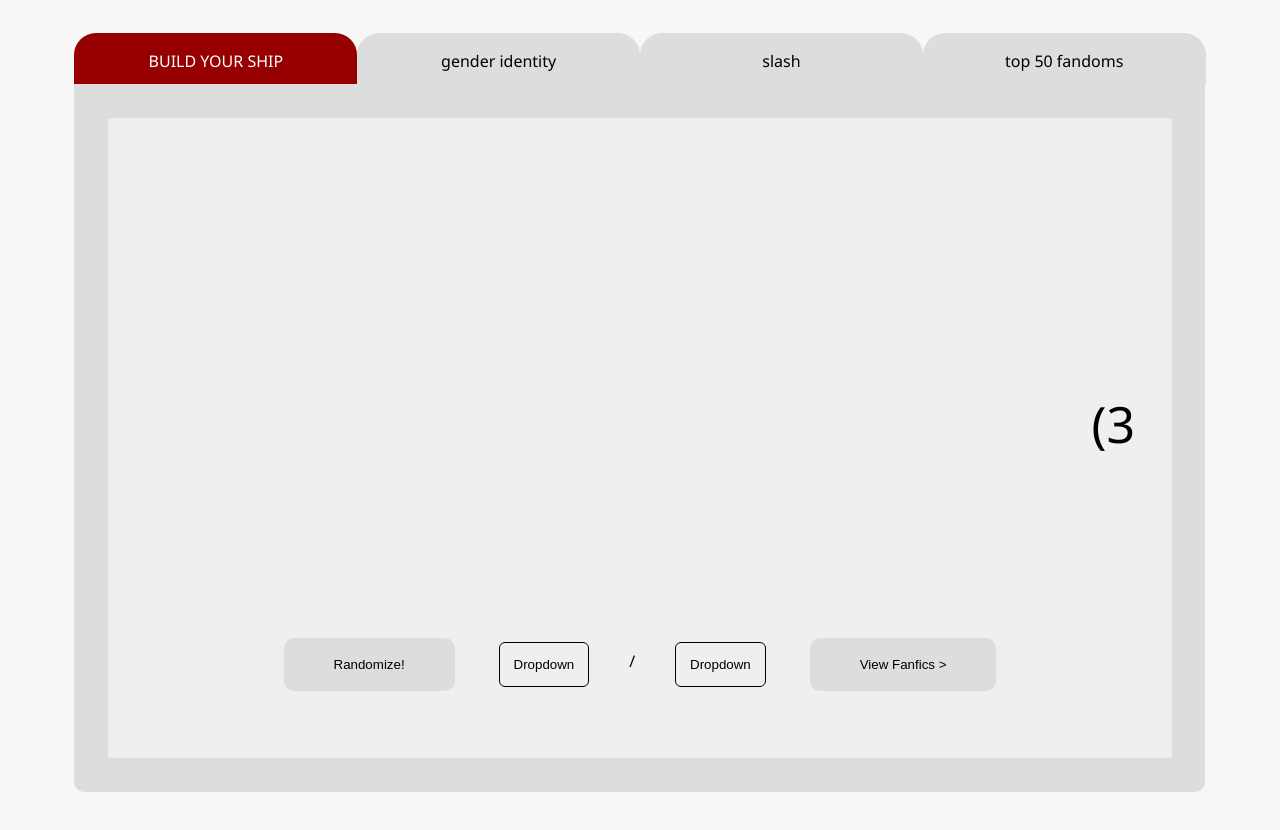
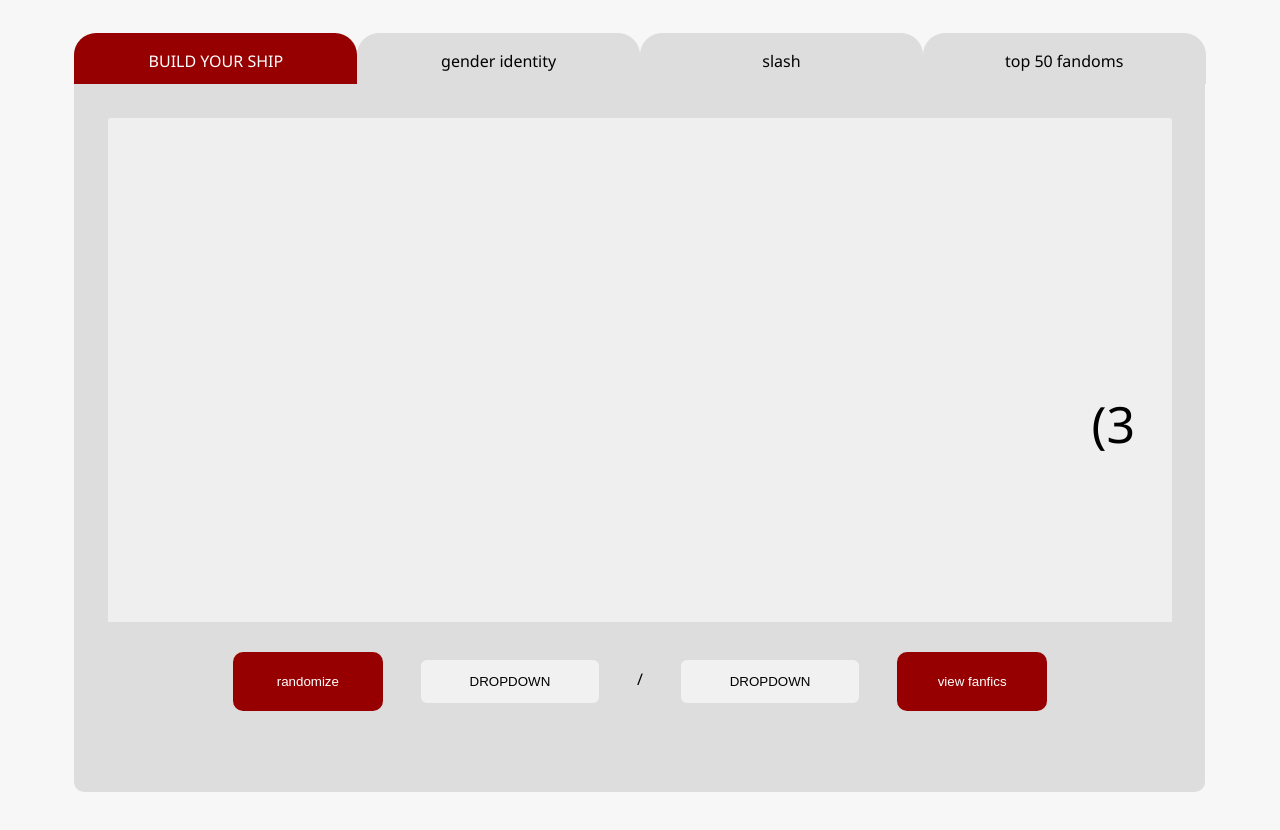
Before and after one commit to tg329/fanfiction, a plain HTML site: page static/index.html in a window 1280 px wide. Shown: the part 136-966 px from the top of the page. Drawn offline with nearby package versions, Linux system fonts and the light colour scheme; no server answers.

Commit message:
css changes

```diff
--- a/static/index.html
+++ b/static/index.html
@@ -291,34 +291,64 @@
       margin-top: 10%;
     }
 
+    .button-container {
+      position: relative;
+    }
+
     .ship-button-container {
       display: flex;
       justify-content: center;
       gap: 3%;
-      margin-top: 10px;
+      margin-top: 5px;
+      background-color:#dddddd;
+      padding: 30px;
+      padding-bottom: 150px;
+      margin-top: -1.5px;
+      z-index: 3;
     }
 
-
     .ship-button {
-      background-color: #ddd;
-      ;
-      padding: 5px;
+      text-align: center;
+      background-color: #970000;
+      color: black;
+      text-transform: uppercase;
+      padding: 0px;
+      width: 150px;
       border-radius: 10px;
       margin: 4px;
       border: none;
     }
 
     .ship-button:hover {
-      background-color: #3b82f6;
+      background-color: #b71818;
       color: white;
       transition: background-color 0.3s ease-in-out;
     }
 
-
-
     #leftBtn {
       background-color: transparent;
       padding: 0px;
+    }
+
+
+    #RandomBtn {
+      display: flex;
+      justify-content: center;
+      align-items: center;
+      margin: 0px;
+      color: white;
+      text-transform: lowercase;
+    }
+
+    #Ao3Btn {
+      display: flex;
+      justify-content: center;
+      align-items: center;
+      margin: 0px;
+      padding: 0px;
+      color: white;
+      text-transform: lowercase;
+
     }
 
     #rightBtn {
@@ -326,36 +356,39 @@
       padding: 0px;
     }
 
-    #leftBtn:hover {
-      color: #3b82f6;
+    /* #leftBtn:hover {
+      color: rgb(193, 229, 255);
 
     }
 
     #rightBtn:hover {
-      color: #3b82f6;
-    }
+      color: rgb(193, 229, 255);
+    } */
 
 
 
     /* The container <div> - needed to position the dropdown content */
     .dropdown {
+      background-color: #f1f1f1;
+      padding: 40px;
       position: relative;
       display: inline-block;
     }
+
+
 
     .dropdown-content {
       display: none;
       position: absolute;
       background-color: #f1f1f1;
       min-width: 160px;
-      height: 200px;
+      height: 300px;
       box-shadow: 0px 8px 16px 0px rgba(0, 0, 0, 0.2);
       z-index: 1;
       overflow-y: auto;
     }
 
     .dropdown-content button {
-      color: black;
       padding: 2px 2px;
       text-decoration: none;
       display: block;
@@ -368,6 +401,12 @@
 
     .dropdown-content a:hover {
       background-color: #ddd;
+    }
+
+    .dropdown:hover {
+      background-color: #cc9898;
+
+      transition: background-color 0.3s ease-in-out;
     }
 
     .dropdown:hover .dropdown-content {
@@ -494,7 +533,7 @@
     .rank,
     .label,
     .label2 {
-      font-size: 10px;
+      font-size: 20px;
       text-anchor: middle;
     }
 
@@ -503,7 +542,6 @@
       padding: 10px;
       font-size: 14px;
       border-radius: 6px;
-      border: 1px solid #000000;
       transition: border-color 0.3s ease;
     }
 
@@ -567,7 +605,7 @@
             <text id="heart" class="heart" font-weight=700>(3</text>
           </div>
           <div id="button-container" class="ship-button-container">
-            <button id="RandomBtn" class="ship-button">Randomize!</button>
+            <button id="RandomBtn" class="ship-button">randomize</button>
 
             <div class="dropdown">
               <button id="leftBtn" class="ship-button">Dropdown</button>
@@ -583,7 +621,7 @@
               </div>
             </div>
 
-            <button id="Ao3Btn" class="ship-button">View Fanfics ></button>
+            <button id="Ao3Btn" class="ship-button">view fanfics</button>
 
           </div>
         </div>
```
